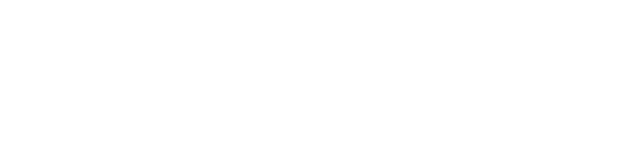
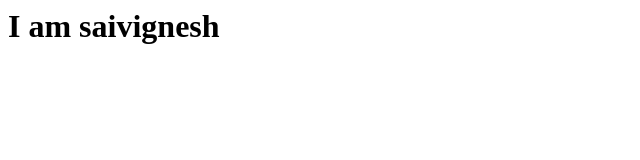
Before and after one commit to saivignesh4/httpsRemorepo, a plain HTML site: page index.html in a window 1280 px wide. Shown: the whole page, without its empty margins (0-640 px from the left). Drawn offline with Linux system fonts and the light colour scheme.

Commit message:
added body,head and h1 tag

```diff
--- a/index.html
+++ b/index.html
@@ -1 +1,8 @@
-<html>   </html>
+
+<html>
+	<head>
+	</head>
+	<body>
+		<h1>I am saivignesh</h1>
+	</body>
+</html>
```
